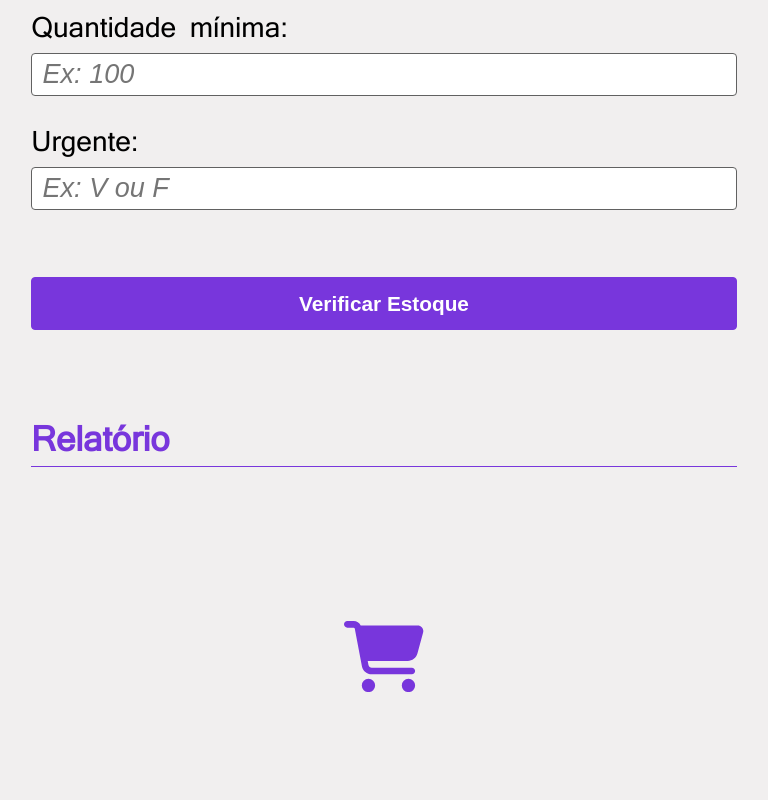
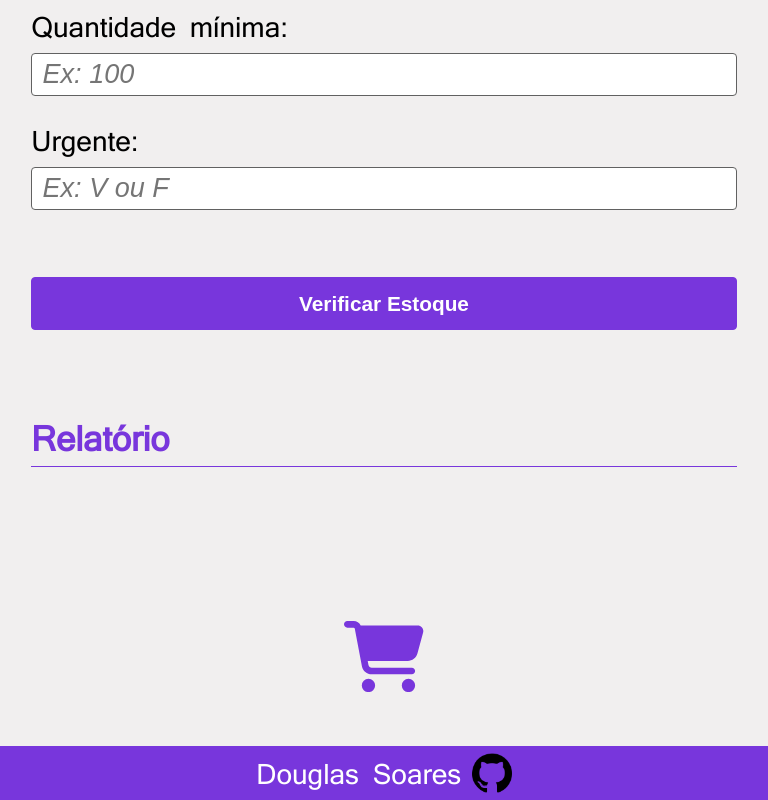
Before and after one commit to filhodepeterpan/SMES---Sistema-de-Monitoramento-De-Estoque-De-Supermercado, a plain HTML site: page index.html in a window 768 px wide. Shown: the part 699-1499 px from the top of the page. Before the commit the page ends 1445 px from the top, so only its background shows below. Drawn offline with Linux system fonts and the light colour scheme.

Commit message:
Adição de créditos e link para o github

```diff
--- a/index.html
+++ b/index.html
@@ -86,6 +86,12 @@
             <svg id="carrinho__de__compras" width="160"  alt="Carrinho de Compras" name="Crédito: fontawesome.com" xmlns="http://www.w3.org/2000/svg" viewBox="0 0 576 512"><path d="M0 24C0 10.7 10.7 0 24 0L69.5 0c22 0 41.5 12.8 50.6 32l411 0c26.3 0 45.5 25 38.6 50.4l-41 152.3c-8.5 31.4-37 53.3-69.5 53.3l-288.5 0 5.4 28.5c2.2 11.3 12.1 19.5 23.6 19.5L488 336c13.3 0 24 10.7 24 24s-10.7 24-24 24l-288.3 0c-34.6 0-64.3-24.6-70.7-58.5L77.4 54.5c-.7-3.8-4-6.5-7.9-6.5L24 48C10.7 48 0 37.3 0 24zM128 464a48 48 0 1 1 96 0 48 48 0 1 1 -96 0zm336-48a48 48 0 1 1 0 96 48 48 0 1 1 0-96z"/></svg>
         </div>
    </main>
+   <footer>
+        <a class="creditos" href="https://github.com/filhodepeterpan">
+            <span>Douglas Soares</span>
+            <img id="icone__github" width="20px" src="./img/github-icon.png">
+        </a>
+   </footer>
     <script src="./scripts/script.js"></script>
     <script src="./scripts/modo.escuro.js"></script>
 </body>
--- a/styles/media.query.css
+++ b/styles/media.query.css
@@ -82,6 +82,15 @@
         text-align: center;
         width: 50px;
     }
+    footer{
+        margin: 0;
+        padding: 0.2rem 0 0.2rem 0;
+        width: 100%;
+        border-radius: 0px;
+    }
+    .creditos{
+        justify-content: center;
+    }
 }
 
 /* Tablets */
@@ -126,4 +135,7 @@
     button #icon{
         display: inline;
     }
+    #icone__github{
+        width: 40px;
+    }
 }
--- a/styles/style.css
+++ b/styles/style.css
@@ -126,3 +126,24 @@ button:hover{
 .informacoes__insuficientes {
     color: var(--cor-fonte-cinza);
 }
+
+footer{
+    margin: 1.5rem 1rem 0 1rem;
+    padding: 0.5rem;
+    width: 21ch;
+    border-radius: var(--arredondamento);
+    font-size: 0.7rem;
+    color: white;
+    background-color: var(--cor-destaque);
+}
+.creditos{
+    display: flex;
+    align-items: center;
+}
+a{
+    color: white;
+    text-decoration: none;
+}
+#icone__github{
+    margin: 0 0 0 0.5rem;
+}
```
Also changed, not shown: img/github-icon.png (added).
